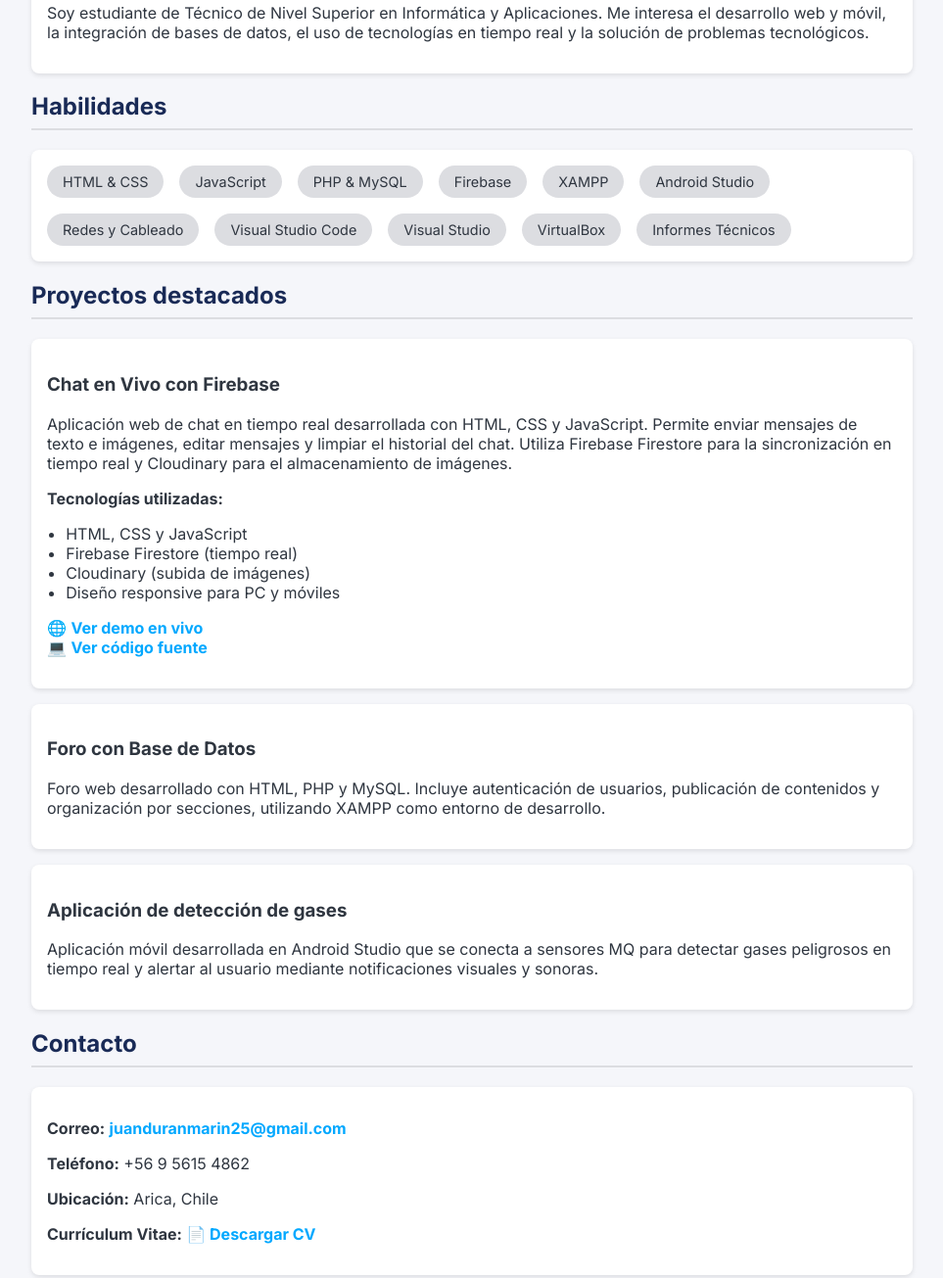
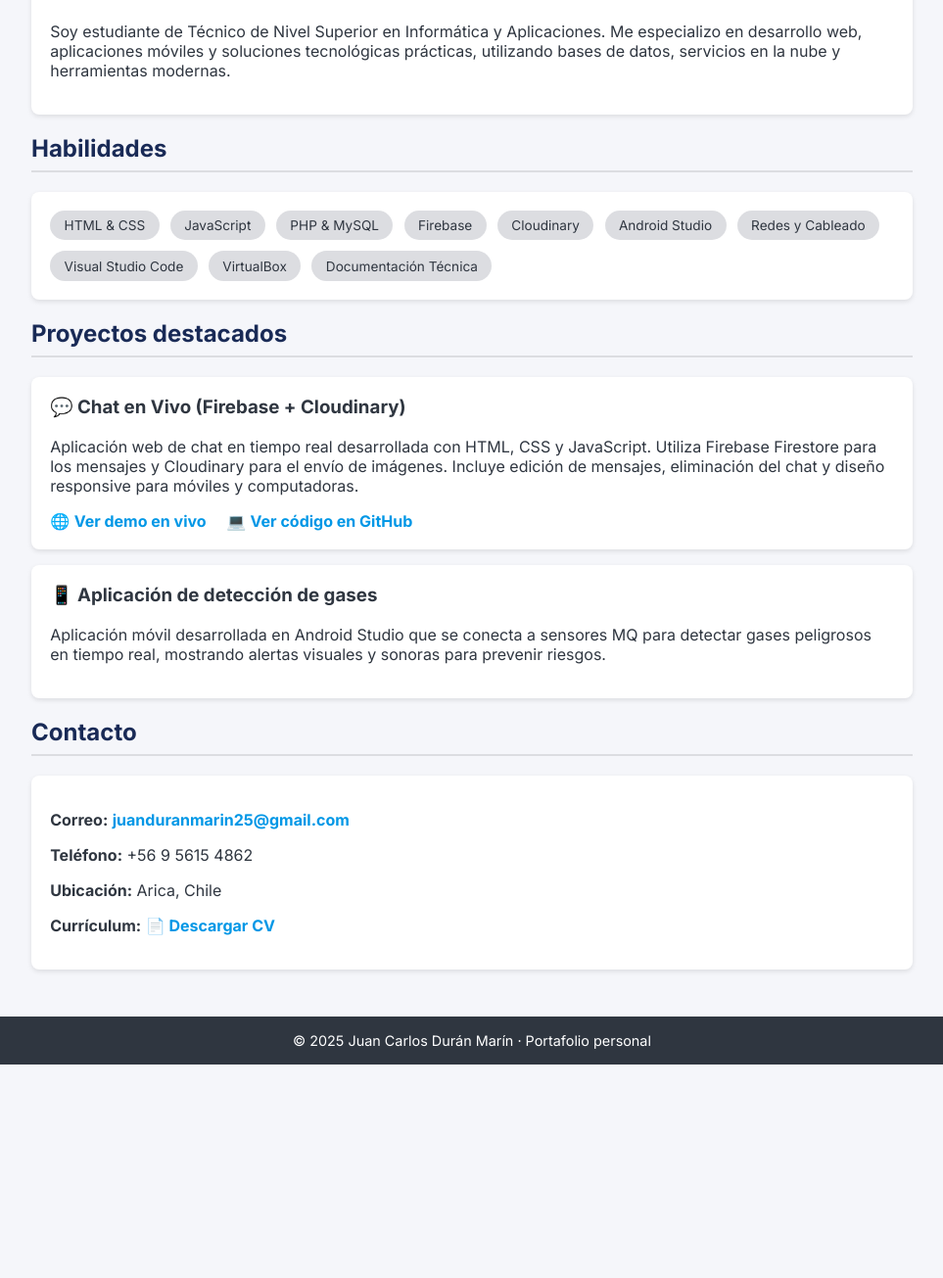
Before and after one commit to JuanDuranCFT/Portafolio-Juan-Duran, a plain HTML site: page index.html in a window 1280 px wide. Shown: the part 273-1578 px from the top of the page at 98% size, without its empty margins (158-1121 px from the left). After the commit the page ends 1360 px from the top, so only its background shows below. Drawn offline with Linux system fonts and the light colour scheme.

Commit message:
Update index.html

```diff
--- a/index.html
+++ b/index.html
@@ -4,7 +4,9 @@
   <meta charset="UTF-8" />
   <meta name="viewport" content="width=device-width, initial-scale=1.0" />
   <title>Portafolio - Juan Carlos Durán Marín</title>
+
   <link href="https://fonts.googleapis.com/css2?family=Inter:wght@400;700&display=swap" rel="stylesheet">
+
   <style>
     body {
       font-family: 'Inter', sans-serif;
@@ -12,68 +14,92 @@
       background-color: #f5f6fa;
       color: #2f3640;
     }
+
     header {
       background-color: #273c75;
       color: white;
-      padding: 2rem 1rem;
+      padding: 2.5rem 1rem;
       text-align: center;
     }
+
     header h1 {
       margin: 0;
       font-size: 2.2rem;
     }
+
     header p {
       margin-top: 0.5rem;
       font-size: 1.1rem;
+      opacity: 0.9;
     }
+
     section {
       max-width: 900px;
       margin: 2rem auto;
       padding: 0 1rem;
     }
+
     h2 {
       color: #192a56;
       border-bottom: 2px solid #dcdde1;
       padding-bottom: 0.5rem;
     }
+
     .card {
       background: white;
-      padding: 1rem;
+      padding: 1.2rem;
       margin: 1rem 0;
       box-shadow: 0 2px 5px rgba(0,0,0,0.1);
       border-radius: 8px;
     }
+
+    .card h3 {
+      margin-top: 0;
+    }
+
     footer {
       background-color: #2f3640;
       color: white;
       text-align: center;
       padding: 1rem;
-      margin-top: 2rem;
+      margin-top: 3rem;
+      font-size: 0.9rem;
     }
+
     a {
-      color: #00a8ff;
+      color: #0097e6;
       text-decoration: none;
       font-weight: 600;
     }
+
     a:hover {
       text-decoration: underline;
     }
+
     .skills {
       display: flex;
       flex-wrap: wrap;
-      gap: 1rem;
+      gap: 0.7rem;
     }
+
     .skills span {
       background: #dcdde1;
-      padding: 0.5rem 1rem;
+      padding: 0.45rem 0.9rem;
       border-radius: 999px;
-      font-size: 0.9rem;
+      font-size: 0.85rem;
     }
-    ul {
-      padding-left: 1.2rem;
+
+    .project-links {
+      margin-top: 0.8rem;
     }
+
+    .project-links a {
+      display: inline-block;
+      margin-right: 1rem;
+    }
+
     @media (max-width: 600px) {
-      header h1 { font-size: 1.5rem; }
+      header h1 { font-size: 1.6rem; }
       header p { font-size: 1rem; }
     }
   </style>
@@ -90,8 +116,9 @@
   <div class="card">
     <p>
       Soy estudiante de Técnico de Nivel Superior en Informática y Aplicaciones.
-      Me interesa el desarrollo web y móvil, la integración de bases de datos,
-      el uso de tecnologías en tiempo real y la solución de problemas tecnológicos.
+      Me especializo en desarrollo web, aplicaciones móviles y soluciones
+      tecnológicas prácticas, utilizando bases de datos, servicios en la nube
+      y herramientas modernas.
     </p>
   </div>
 
@@ -101,55 +128,52 @@
     <span>JavaScript</span>
     <span>PHP & MySQL</span>
     <span>Firebase</span>
-    <span>XAMPP</span>
+    <span>Cloudinary</span>
     <span>Android Studio</span>
     <span>Redes y Cableado</span>
     <span>Visual Studio Code</span>
-    <span>Visual Studio</span>
     <span>VirtualBox</span>
-    <span>Informes Técnicos</span>
+    <span>Documentación Técnica</span>
   </div>
 
   <h2>Proyectos destacados</h2>
 
   <div class="card">
-    <h3>Chat en Vivo con Firebase</h3>
+    <h3>💬 Chat en Vivo (Firebase + Cloudinary)</h3>
     <p>
       Aplicación web de chat en tiempo real desarrollada con HTML, CSS y JavaScript.
-      Permite enviar mensajes de texto e imágenes, editar mensajes y limpiar el historial
-      del chat. Utiliza Firebase Firestore para la sincronización en tiempo real y
-      Cloudinary para el almacenamiento de imágenes.
+      Utiliza Firebase Firestore para los mensajes y Cloudinary para el envío
+      de imágenes. Incluye edición de mensajes, eliminación del chat y diseño
+      responsive para móviles y computadoras.
     </p>
 
-    <p><strong>Tecnologías utilizadas:</strong></p>
-    <ul>
-      <li>HTML, CSS y JavaScript</li>
-      <li>Firebase Firestore (tiempo real)</li>
-      <li>Cloudinary (subida de imágenes)</li>
-      <li>Diseño responsive para PC y móviles</li>
-    </ul>
+    <div class="project-links">
+      🌐
+      <a
+        href="https://gentle-kataifi-a7188c.netlify.app/"
+        target="_blank"
+        rel="noopener noreferrer"
+      >
+        Ver demo en vivo
+      </a>
 
-    <p>
-      🌐 <a href="https://gentle-kataifi-a7188c.netlify.app" target="_blank">Ver demo en vivo</a><br>
-      💻 <a href="https://github.com/JuanDuranCFT/Chat-en-vivo" target="_blank">Ver código fuente</a>
-    </p>
+      💻
+      <a
+        href="https://github.com/JuanDuranCFT/Chat-en-vivo"
+        target="_blank"
+        rel="noopener noreferrer"
+      >
+        Ver código en GitHub
+      </a>
+    </div>
   </div>
 
   <div class="card">
-    <h3>Foro con Base de Datos</h3>
-    <p>
-      Foro web desarrollado con HTML, PHP y MySQL. Incluye autenticación de usuarios,
-      publicación de contenidos y organización por secciones, utilizando XAMPP
-      como entorno de desarrollo.
-    </p>
-  </div>
-
-  <div class="card">
-    <h3>Aplicación de detección de gases</h3>
+    <h3>📱 Aplicación de detección de gases</h3>
     <p>
       Aplicación móvil desarrollada en Android Studio que se conecta a sensores MQ
-      para detectar gases peligrosos en tiempo real y alertar al usuario mediante
-      notificaciones visuales y sonoras.
+      para detectar gases peligrosos en tiempo real, mostrando alertas visuales
+      y sonoras para prevenir riesgos.
     </p>
   </div>
 
@@ -158,12 +182,17 @@
     <p><strong>Correo:</strong> <a href="mailto:juanduranmarin25@gmail.com">juanduranmarin25@gmail.com</a></p>
     <p><strong>Teléfono:</strong> +56 9 5615 4862</p>
     <p><strong>Ubicación:</strong> Arica, Chile</p>
-    <p><strong>Currículum Vitae:</strong> <a href="CV_JuanCarlosDuranMarin.pdf" download>📄 Descargar CV</a></p>
+    <p>
+      <strong>Currículum:</strong>
+      <a href="CV_JuanCarlosDuranMarin.pdf" download>
+        📄 Descargar CV
+      </a>
+    </p>
   </div>
 </section>
 
 <footer>
-  &copy; 2025 Juan Carlos Durán Marín. Todos los derechos reservados.
+  &copy; 2025 Juan Carlos Durán Marín · Portafolio personal
 </footer>
 
 </body>
```
